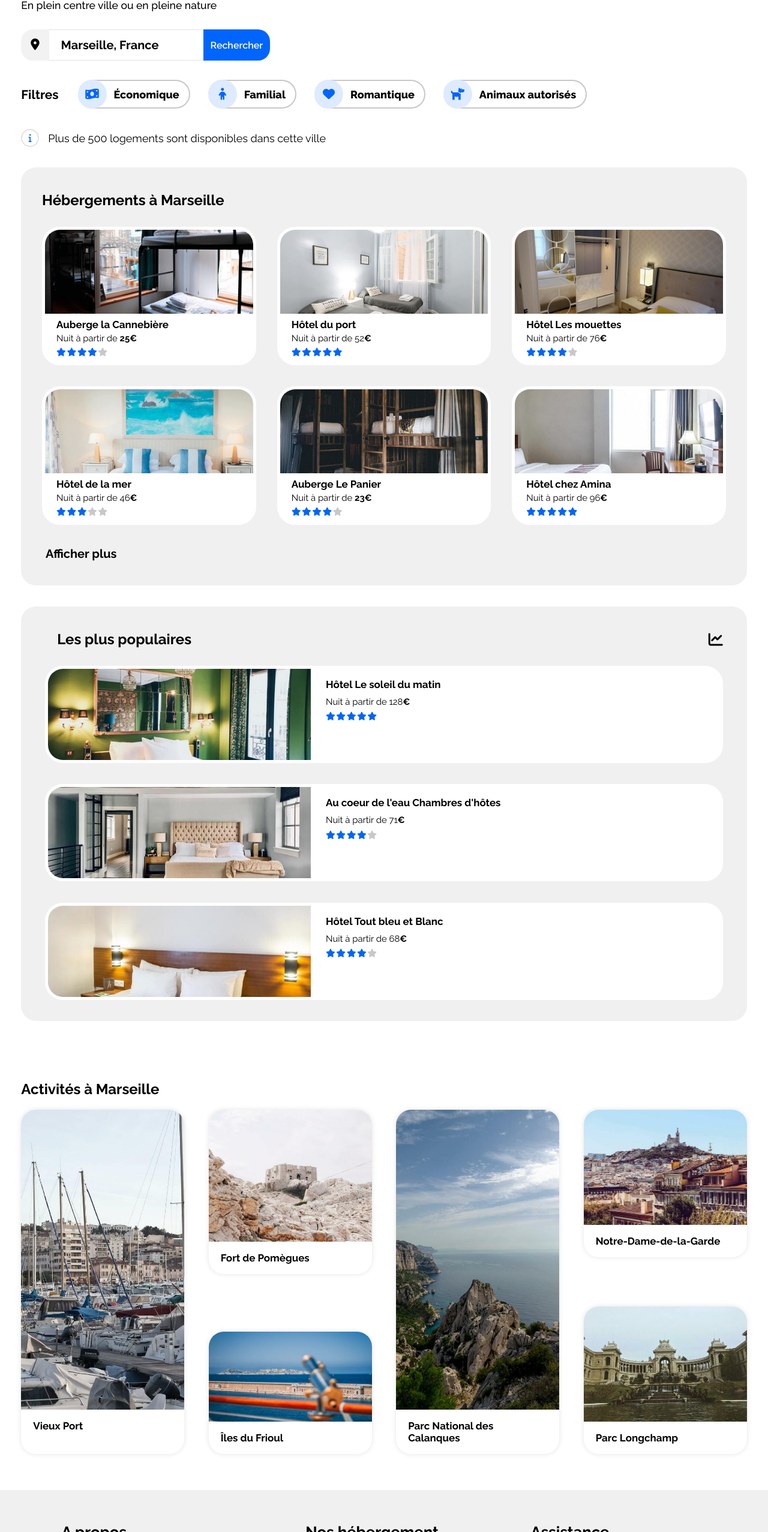
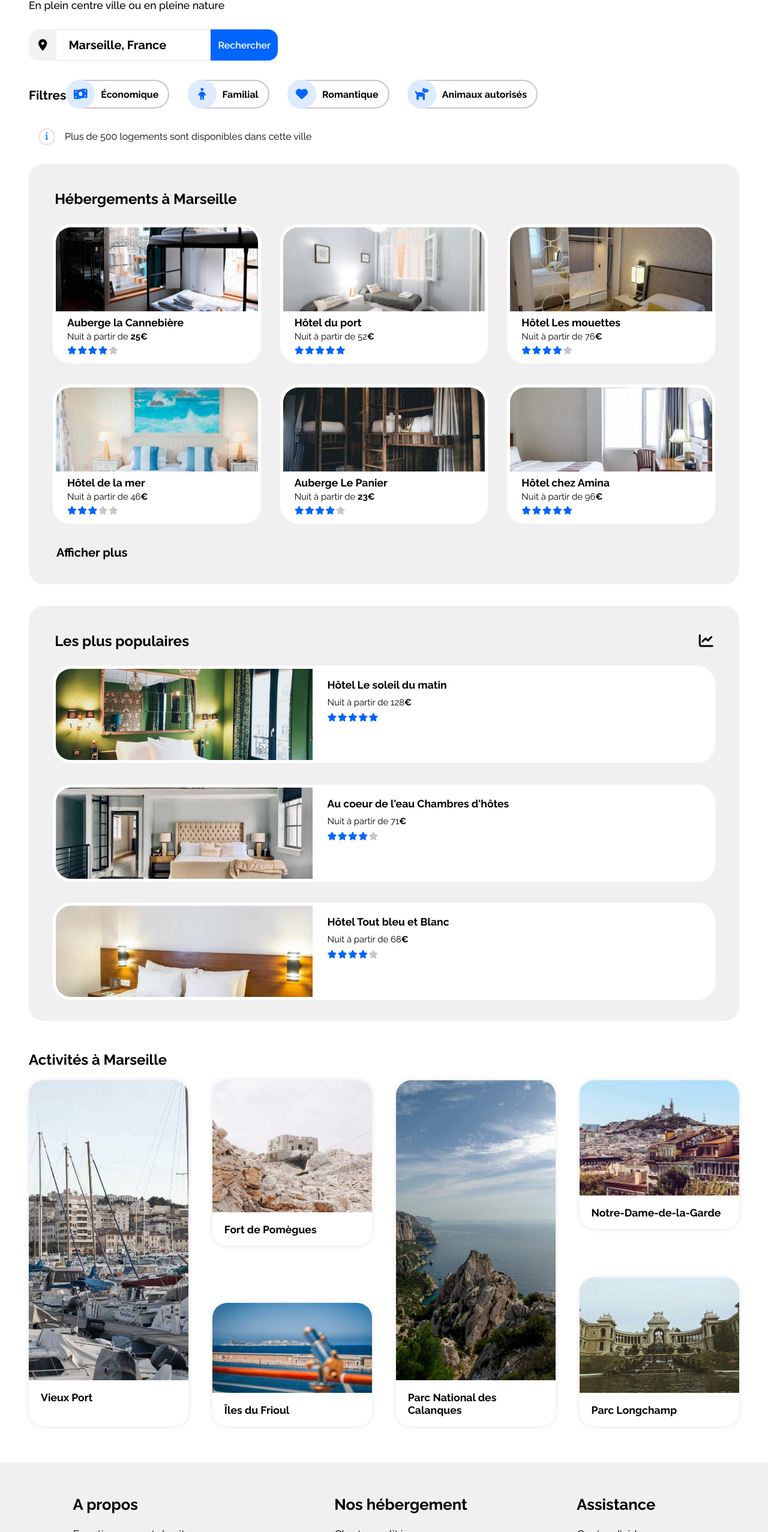
Before and after one commit to Ryandev60/RyanThibaux_2_21062021, a plain HTML site: page index.html in a window 1280 px wide. Shown: the part 136-2690 px from the top of the page at 60% size. Drawn offline with Linux system fonts and the light colour scheme.

Commit message:
Modification suite à la soutenance

```diff
--- a/css/styles.css
+++ b/css/styles.css
@@ -8,16 +8,17 @@ body {
     text-decoration: none;
     list-style-type: none;
     font-family: Raleway, sans-serif;
+    -webkit-tap-highlight-color: rgb(0, 0, 0, 0);
 }
 
 .padding {
-    padding: 0 2.2rem;
+    padding: 0 3rem;
 }
 
 /* MODIFICATION SUR ENSEMBLE */
 
 h3 {
-    font-size: 1.06rem;
+    font-size: 1.1rem;
     font-weight: 700;
     color: #000;
 }
@@ -29,7 +30,7 @@ a {
 .rate {
     display: flex;
     justify-content: space-between;
-    width: 5.31rem;
+    width: 5.3rem;
 }
 .rate i {
     color: #0065FC;
@@ -42,7 +43,7 @@ a {
 }
 
 .lodging_card:hover, .popular_card:hover, .activities_card:hover {
-    box-shadow: rgb(139, 130, 130) 0px 0px 5px;
+    box-shadow: rgb(139, 130, 130) 0 0 5px;
 }
 
 .container_filter,.icon_container_filter,.lodging_card,.popular_card,.activities_card {
@@ -63,20 +64,19 @@ a {
 
 .logo_has {
     display: flex;
-    margin-top: 0px;
     font-size: 1rem;
     font-weight: 600;
 }
 
 .logo_has a:not(:first-child) {
-    padding: 40px 30px 0px 30px;
+    padding: 2.5rem 2rem 0 2rem;
     align-items: center;
 }
 
 .logo_container {
-    margin-top: 1.875rem;
+    margin-top: 1.9rem;
     display: flex;
-    width: 100%
+    width: 100%;
 }
 
 .lodging_nav   {
@@ -100,7 +100,7 @@ a {
 /* TEXTE SOUS LA BARRE DE NAVIGATION */
 
 .trouvez {
-    margin-bottom: 0%;
+    margin-bottom: 0;
     font-size: 1.5rem;
 }
 
@@ -115,7 +115,7 @@ a {
 
 .searchbar {
     display: flex;
-    margin-bottom:0.375rem;
+    margin-bottom: 6px;
     height: 3.25rem;
 }
 
@@ -127,7 +127,7 @@ a {
     color: #000;
     padding:0.5rem 1rem;
     background-color: #f2f2f2;
-    border-radius: 20px 0px 0px 20px;
+    border-radius: 1rem 0 0 1rem;
     font-size: 1.2rem;
 }
 
@@ -142,8 +142,8 @@ a {
 }
 
 .search_button {
-    border: 0;;
-    border-radius: 0px 20px 20px 0px;
+    border: 0;
+    border-radius: 0 1rem 1rem 0;
     background-color: #0065FC;
     font-family: Raleway;
     color: white;
@@ -170,31 +170,29 @@ input:focus::placeholder {
     color: transparent;
 }
 
+/* FILTRES */
 
-
-/* FILTRES */
 .filter_bar {
     display: flex;
 }
 
 .title_filter {
-    padding: 1.3rem 2rem 0 0;
+    padding-top: 1.3rem;
     font-size: 1.3rem;
 }
 
 .filter {
     display: flex;
-    width: 100%;
-    padding: 0;
     flex-wrap: wrap;
     align-items: center;
+    padding: 0;
 
 }
 
 .container_filter {
     display: flex;
     align-items: center;
-    margin-right: 1.875rem;
+    margin-right: 1.9rem;
     height: 2.75rem;
     border-top: #c9c7c7 2px solid;
     border-bottom: #c9c7c7 2px solid;
@@ -211,18 +209,16 @@ input:focus::placeholder {
 .icon_container_filter {
     width: 3rem;
     height: 3rem;
-    font-size: 1rem;
     display: flex;
     align-items: center;
     justify-content: center;
     color: #0065FC;
     border-radius: 50px;
     background-color: #deebff;
-
 }
 
 .icon_container_filter i {
-    font-size: 20px;
+    font-size: 1.25rem;
 }
 
 
@@ -242,13 +238,11 @@ input:focus::placeholder {
     color: #0065FC;
 }
 
-
 .filter a {
     margin: 0;
-    font-weight: 800;
-    padding: 0.625rem 1rem 0.625rem 0.75rem ;
-    font-size: 1.125rem;
-
+    font-weight: 700;
+    padding: 0.625rem 1rem 0.625rem 0.62rem ;
+    font-size: 1rem;
 }
 
 /* TEXTE INFORMATION */
@@ -256,27 +250,25 @@ input:focus::placeholder {
 .information_container {
     display: flex;
     align-items: center;
-    font-size: 1.125rem;
+    font-size: 1rem;
     margin-top: 0.3rem;
     margin-bottom: 1.25rem;
+    padding-left: 1rem;
 }
 
 .icon_container_i {
-    width: 1.625rem;
-    height: 1.625rem;
+    width: 1.5rem;
+    height: 1.5rem;
     display: flex;
     align-items: center;
     justify-content: center;
     color: #0065FC;
     border: 2px solid #e4e1e1;
     border-radius: 50px;
-    margin-right: 15px;
-    font-size: 14px;
+    margin-right: 1rem;
+    font-size: 0.8rem;
 }
 
-.information {
-    display: flex;
-}
 /* GRID HEBERGEMENTS A MARSEILLE / LES PLUS POPULAIRES */
 
 .grid_marseille_populaires {
@@ -287,7 +279,10 @@ input:focus::placeholder {
 }
 
 .grid_marseille_populaires h2 {
-    margin: 2.5rem 0 1.875rem 0;
+    display: flex;
+    justify-content: space-between;
+    align-items: center;
+    padding: 1.5rem 0 0.5rem 0.2rem ;
 }
 
 /* LES PLUS POPULAIRES */
@@ -299,11 +294,8 @@ input:focus::placeholder {
     padding: 0 2.5rem;
 }
 
-.popular h2 {
-    display: flex;
-    justify-content: space-between;
-    margin-left: 1.25rem;
-    align-items: center;
+.popular_title {
+    padding-right: 0.2rem;
 }
 
 .popular_card {
@@ -327,9 +319,6 @@ input:focus::placeholder {
     display: flex;
     justify-content: center;
     align-items: center;
-    height: 100%;
-    width: 40%;
-
 }
 
 .popular_content  {
@@ -364,13 +353,13 @@ input:focus::placeholder {
 .grid_marseille {
     display: grid;
     grid-template-columns: 1fr 1fr 1fr ;
-    grid-column-gap: 2.18rem;
+    grid-column-gap: 2rem;
 }
 
 .marseille_lodging {
     background: #f0f0f0;
     border-radius: 25px;
-    padding: 0 2.18rem;
+    padding: 0 2.5rem;
 }
 
 
@@ -378,7 +367,7 @@ input:focus::placeholder {
     height: 8.75rem;
     width: 100%;
     object-fit: cover;
-    border-radius: 25px 25px 0px 0px;
+    border-radius: 25px 25px 0 0;
 }
 
 .marseille_lodging img {
@@ -390,7 +379,7 @@ input:focus::placeholder {
 .marseille_content {
     padding-top: 0.5rem;
     padding-bottom: 0.625rem;
-    margin:0px 0px 0px 1.19rem;
+    margin :0 0 0 1.19rem;
     color: #000;
 }
 
@@ -404,11 +393,11 @@ input:focus::placeholder {
 }
 
 .lodging_card {
-    border-radius: 30px 30px 30px 30px;
+    border-radius: 30px;
     background-color: #ffffff;
     border: 5px solid #ffffff;
     cursor: pointer;
-    margin-bottom: 2.19rem;
+    margin-bottom: 2.2rem;
 }
 
 .marseille_lodging button {
@@ -456,7 +445,6 @@ input:focus::placeholder {
 .card_pomegues {
     display: flex;
     flex-direction: column;
-    width: 100%;
 }
 
 .card_pomegues img {
@@ -485,13 +473,12 @@ input:focus::placeholder {
 }
 
 .fi .activities_card {
-    width: 100%;
+    width: auto;
 }
 
 .card_np {
     display: flex;
     flex-direction: column;
-    width: 100%;
 }
 
 .card_np img {
@@ -507,7 +494,7 @@ input:focus::placeholder {
 }
 
 .np .activities_card {
-    width: 100% ;
+    width: auto;
 }
 
 
@@ -516,56 +503,57 @@ input:focus::placeholder {
 footer {
     display: flex;
     flex-wrap: wrap;
-    width: 100%;
-    height: 25%;
     background: #e4e1e181;
+    padding: 2.2rem 0 1.5rem 0;
 }
 
 .footer_container {
     display: flex;
     flex-direction: column;
-    padding: 1.25rem 4% 1.25rem 8%;
+    padding: 1.25rem 3.8rem 0 7.6rem;
 
 }
 
 .footer_container h3 {
     font-size:1.6rem ;
-    margin: 2.18rem 0px 0px 0px;
+    margin: 0;
 }
 
 .footer_container li {
     font-size: 1.125rem;
     padding: 0.5rem 0 0.5rem 0;
-    margin: 0;
 }
 
 .footer_container ul {
     padding: 0;
 }
 
-/* MEDIA QUERIES */
+/* RESPONSIVE */
+
+/* MODIFICATIONS MINEURS POUR ECRAN DE MAXIMUM 1280PX */
 
 @media screen and (max-width:1280px) {
 
     .grid_marseille_populaires {
         grid-template-columns: 1fr;
     }
+}
+    /* PASSAGE EN COLOMNE POUR ECRAN DE TABLETTE */
 
-    .popular {
-        margin-bottom: 3.1rem;
+    @media screen and (max-width:1024px) {
+
+    .padding {
+        padding: 0 2rem;
     }
 
-}
-    @media screen and (max-width:1024px) {
     .activities_space {
         display: grid;
         grid-template-columns: 1fr;
-        width: 100%;
     }
 
     .activities_card {
-        margin-bottom: 35px;
-        width: 100%;
+        margin-bottom: 2.2rem;
+        width: auto;
         height: 13.4rem;
     }
 
@@ -574,30 +562,22 @@ footer {
     }
 
     .fi {
-        width: 100%;
+        width: auto;
     }
 
     .np {
-        width: 100%;
+        width: auto;
     }
 
     .grid_marseille {
         grid-template-columns: 1fr 1fr;
     }
 
-    .popular {
-        margin-bottom: 0;
-    }
-
     .popular_card {
         height: 10.625rem;
     }
 
-    .grid_marseille_populaires {
-        margin-bottom: 0;
-        grid-gap: 0;
-    }
-}
+    /* MODIFICATIONS POUR ECRAN DE SMARTPHONE */
 
 @media  screen and (max-width:767px) {
 
@@ -606,9 +586,10 @@ footer {
     }
 
     .logo_container, .subscribe_nav, .trouvez, .enplein, .filter_bar, .information_container, .activities  {
-        padding: 0 1rem;
+        padding: 0 1rem
     }
 
+    /* BARRE DE NAVIGATION AU TOP */
 
     .logo_container, .subscribe_nav, {
         padding-right: 0;
@@ -621,8 +602,6 @@ footer {
     .logo_has a:nth-child(4) {
         padding: 0 1rem 0 0;
         display: flex;
-        justify-content: flex-end;
-        align-items: center;
         order: -1;
     }
 
@@ -639,7 +618,7 @@ footer {
         display: flex;
         justify-content: center;
         border-top: none;
-        border-bottom: 3px solid rgb(228, 228, 228);
+        border-bottom: 3px solid #f2f2f2;
     }
 
     .logo_has a:nth-child(3):hover {
@@ -663,12 +642,13 @@ footer {
         width: 50%;
     }
 
+    /* BARRE DE RECHERCHE */
+
     .searchbar {
         margin: 0 1rem;
         border: 1px solid #f2f2f2;
-        border-radius: 2.2rem;
+        border-radius: 1.1rem;
         max-width: 25rem;
-        justify-content: space-between;
     }
 
     .icon_container_map {
@@ -696,17 +676,21 @@ footer {
         display: flex;
     }
 
+    /* FILTRES */
+
     .filter_bar {
         display: block;
+    }
+
+    .filter a {
+        font-size: 1rem;
     }
 
     .container_filter {
         margin-right: 0.5rem;
     }
 
-    .container_filter:nth-child(2) {
-        margin-right: 0;
-    }
+    /* INFORMATION */
 
     .information_container {
         align-items: flex-start;
@@ -716,6 +700,7 @@ footer {
         margin-top: 1rem;
     }
 
+    /* SECTION LES PLUS POPULAIRES */
 
     .popular {
         border-radius: 0;
@@ -730,6 +715,8 @@ footer {
     .popular_card:last-child {
         margin-bottom: 2.4rem;
     }
+
+    /* SECTION HEBERGEMENTS A MARSEILLE */
 
     .grid_marseille {
         grid-template-columns: 1fr;
@@ -751,11 +738,24 @@ footer {
         margin-bottom: 1.5rem;
     }
 
+    .marseille_lodging img {
+        height: 7rem;
+    }
+
+    /* SECTION ACTIVITES */
+
     .activities_card {
         margin-bottom: 1rem;
+        height: auto ;
+    }
+
+    .activities_card img {
+        height:9rem
     }
 
     @media screen and (max-width:350px) {
+
+        /* MODIFICATION MINEUR POUR PETIT SMARTPHONE */
 
         .search_form {
             padding-left: 0.75rem;
--- a/index.html
+++ b/index.html
@@ -8,10 +8,11 @@
 
     <!-- méta données pour le SEO -->
     <title>Reservia</title>
-    <meta name="description" content="" />
+    <meta name="description" content="Trouvez votre hébergement pour des vaccances de rêve, en plein centre ville ou en pleine nature avec Reservia" />
 
     <!-- kit font awesome-->
     <script src="https://kit.fontawesome.com/12d18217b6.js" crossorigin="anonymous"></script>
+
     <!-- font -->
     <link href="https://fonts.googleapis.com/css2?family=Raleway:wght@100;200;300;400;500;600;700;800;900&display=swap"
         rel="stylesheet">
@@ -42,7 +43,8 @@
                     <i class="fas fa-map-marker-alt"></i>
                 </div>
                 <input class="search_form" type="search" placeholder="Marseille, France" />
-                <button class="search_button"><span class="search_logo"> <i class="fas fa-search"></i></span><span class="search_text">Rechercher</span></button>
+                <button class="search_button"><span class="search_logo"> <i class="fas fa-search"></i></span><span
+                        class="search_text">Rechercher</span></button>
             </div>
             <nav class="filter_bar">
                 <h2 class="title_filter">Filtres</h2>
@@ -91,7 +93,7 @@
                 <div class="grid_marseille">
                     <article class="lodging_card">
                         <a href="#" class="lodging_a_img" title="Auberge la cannebière">
-                            <img src="./images/hebergements/auberge_cannebiere.jpg"
+                            <img src="./images/hebergements/auberge_la_cannebiere.jpg"
                                 alt="Photo de l'Auberge la Cannebière,chambre avec un lit superposé avec une fenêtre qui donne la vue sur la ville de Marseille">
                         </a>
                         <div class="marseille_content">
@@ -159,7 +161,7 @@
                     </article>
                     <article class="lodging_card">
                         <a href="#" class="lodging_a_img" title="Auberge Le Panier">
-                            <img src="./images/hebergements/auberge_panier.jpg"
+                            <img src="./images/hebergements/auberge_le_panier.jpg"
                                 alt="Photo de l'Auberge Le Panier, chambre avec 2 lits superposés théme bois">
                         </a>
                         <div class="marseille_content">
@@ -198,11 +200,13 @@
             <!-- SECTION LES PLUS POPULAIRES -->
 
             <section class="popular">
-                <h2>Les plus populaires <i class="fas fa-chart-line"></i></h2>
+                <div class="popular_title">
+                    <h2>Les plus populaires <i class="fas fa-chart-line"></i></h2>
+                </div>
                 <div class="grid_populaires">
                     <article class="popular_card">
                         <a href="#" class="populaires_a_img" title="Hôtel Le soleil du matin">
-                            <img src="./images/hebergements/hotel_le_soleil.jpg"
+                            <img src="./images/hebergements/hotel_le_soleil_du_matin.jpg"
                                 alt="Photo de l'Hôtel Le soleil du matin,chambre aux couleurs vertes et dorées avec un lit 2 personnes">
                         </a>
                         <div class="popular_content">
@@ -219,7 +223,7 @@
                     </article>
                     <article class="popular_card">
                         <a href="#" class="populaires_a_img" title="Au coeur de l'eau Chambres d'hotes">
-                            <img src="./images/hebergements/au_coeur_de_l'eau.jpg"
+                            <img src="./images/hebergements/au_coeur_de_l'eau_chambres_dhotes.jpg"
                                 alt="Photo de Au coeur de l'eau Chambre d'hôtes, chambre grise marron clair et noir avec un lit 2 personnes">
                         </a>
                         <div class="popular_content">
@@ -236,7 +240,7 @@
                     </article>
                     <article class="popular_card">
                         <a href="#" class="populaires_a_img" title="Hôtel Tout bleu et Blanc">
-                            <img src="./images/hebergements/hotel_tout_bleu.jpg"
+                            <img src="./images/hebergements/hotel_tout_bleu_et_blanc.jpg"
                                 alt="Photo de l'Hôtel Tout bleu et Blanc, chambre blanche simple avec un lit 2 personnes">
                         </a>
                         <div class="popular_content">
@@ -262,7 +266,7 @@
             <div class="activities_space">
                 <article class="activities_card">
                     <a href="#" class="card_vp" title="Vieux Port">
-                        <img src="./images/activites/vieux_p.jpg"
+                        <img src="./images/activites/vieux_port.jpg"
                             alt="Photo du Vieux Port de Marseille avec plusieurs bâteaux">
                         <h3>Vieux Port</h3>
                     </a>
@@ -270,14 +274,14 @@
                 <div class="fi">
                     <article class="activities_card">
                         <a href="#" class="card_pomegues">
-                            <img src="./images/activites/fort_pomegues.jpg"
+                            <img src="./images/activites/fort_de_pomegues.jpg"
                                 alt="Photo du Fort de Pomègues, Fort situé au sommet d'une falaise rocheuse">
                             <h3>Fort de Pomègues</h3>
                         </a>
                     </article>
                     <article class="activities_card">
                         <a href="#" class="card_frioul">
-                            <img src="./images/activites/iles_frioul.jpg"
+                            <img src="./images/activites/iles_du_frioul.jpg"
                                 alt="Vue de loin sur la magnifique Îles du Frioul">
                             <h3>Îles du Frioul</h3>
                         </a>
@@ -285,7 +289,7 @@
                 </div>
                 <article class="activities_card">
                     <a href="#" class="card_vp">
-                        <img src="./images/activites/parc_calanques.jpg"
+                        <img src="./images/activites/parc_national_des_calanques.jpg"
                             alt="Photo de la magnifique vue sur le Parc National des Calanques">
                         <h3>Parc National des Calanques</h3>
                     </a>
@@ -293,14 +297,14 @@
                 <div class="np">
                     <article class="activities_card">
                         <a href="#" class="card_np">
-                            <img src="./images/activites/notre_dame.jpg"
+                            <img src="./images/activites/notre_dame_de_la_garde.jpg"
                                 alt="Vue magnifique sur Notre-Dame-de-la-Garde en second plan, avec en premier plan la ville de Marseille">
                             <h3>Notre-Dame-de-la-Garde</h3>
                         </a>
                     </article>
                     <article class="activities_card">
                         <a href="#" class="card_np">
-                            <img src="./images/activites/parc_lc.jpg" alt="Vue sur le magnifique Parc Longchamp">
+                            <img src="./images/activites/parc_longchamp.jpg" alt="Vue sur le magnifique Parc Longchamp">
                             <h3>Parc Longchamp</h3>
                         </a>
                     </article>
```
Also changed, not shown: images/activites/fort_de_pomegues.jpg (renamed from images/activites/fort_pomegues.jpg), images/activites/iles_du_frioul.jpg (renamed from images/activites/iles_frioul.jpg), images/activites/notre_dame_de_la_garde.jpg (renamed from images/activites/notre_dame.jpg), images/activites/parc_longchamp.jpg (renamed from images/activites/parc_lc.jpg), images/activites/parc_national_des_calanques.jpg (renamed from images/activites/parc_calanques.jpg), images/activites/vieux_port.jpg (renamed from images/activites/vieux_p.jpg), images/hebergements/au_coeur_de_l'eau_chambres_dhotes.jpg (renamed from images/hebergements/au_coeur_de_l'eau.jpg), images/hebergements/auberge_la_cannebiere.jpg (renamed from images/hebergements/auberge_cannebiere.jpg), images/hebergements/auberge_le_panier.jpg (renamed from images/hebergements/auberge_panier.jpg), images/hebergements/hotel_le_soleil_du_matin.jpg (renamed from images/hebergements/hotel_le_soleil.jpg), images/hebergements/hotel_tout_bleu_et_blanc.jpg (renamed from images/hebergements/hotel_tout_bleu.jpg).
